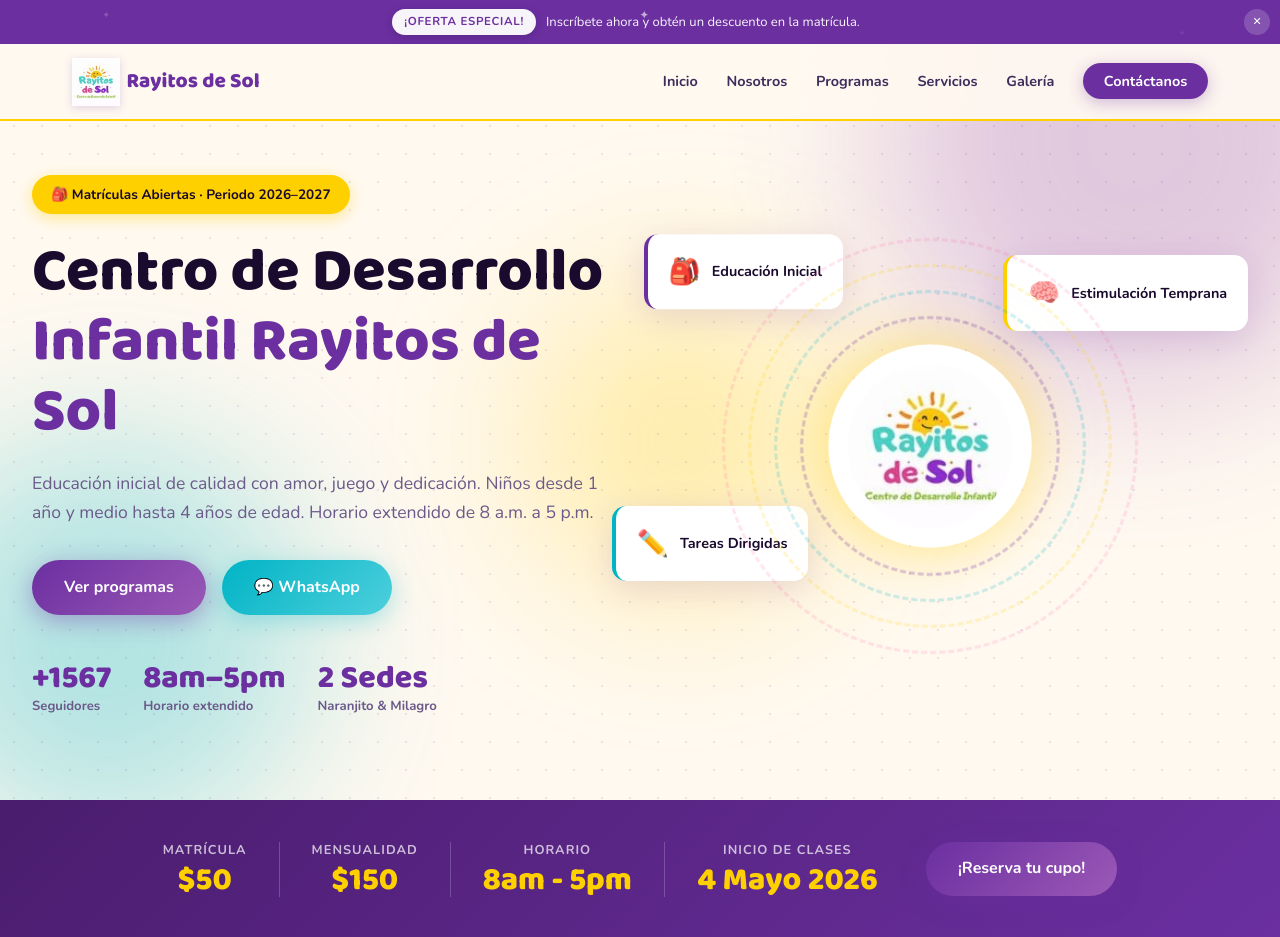
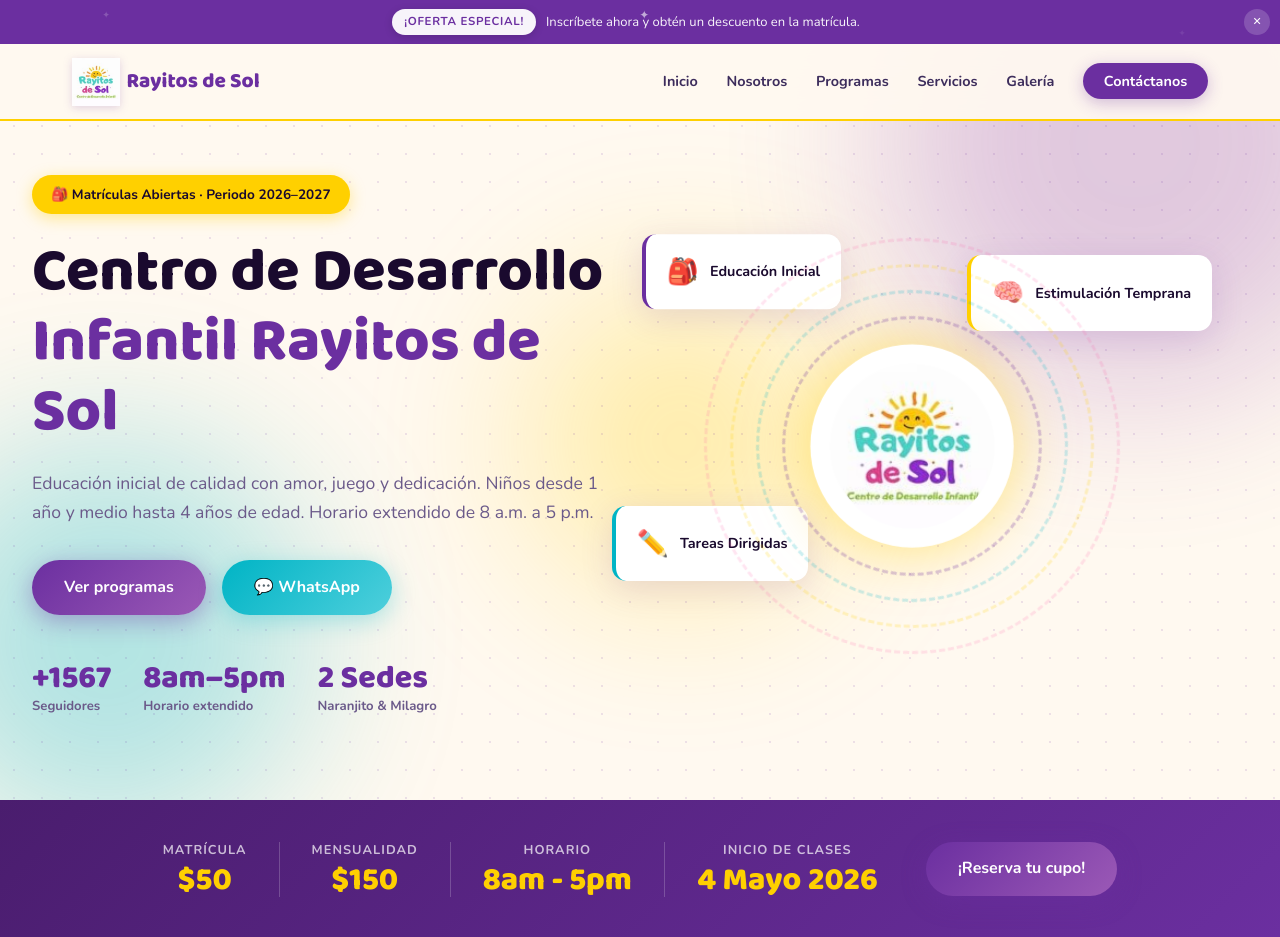
Before and after one commit to JhonToledo/rayitosdesol, a Flask app: page / in a window 1280 px wide. Shown: the top 937 px of the page. Run offline with Flask 3, Linux system fonts and the light colour scheme.

Commit message:
Fix hero-visual demasiado ancho en desktop
Agrega max-width: 600px a .hero-visual para que las cards flotantes
no se dispersen al borde de pantallas anchas.

Co-Authored-By: Claude Sonnet 4.6 <noreply@anthropic.com>

```diff
--- a/static/css/style.css
+++ b/static/css/style.css
@@ -122,7 +122,7 @@ body { font-family: var(--font-body); color: var(--text); background: var(--ligh
 .stat-num { font-family: var(--font-display); font-size: 2rem; font-weight: 800; color: var(--purple); line-height: 1; }
 .stat span:last-child { font-size: .82rem; color: #6B5A8A; font-weight: 700; }
 
-.hero-visual { flex: 1; display: flex; align-items: center; justify-content: center; position: relative; min-height: 450px; }
+.hero-visual { flex: 1; max-width: 600px; display: flex; align-items: center; justify-content: center; position: relative; min-height: 450px; }
 .hero-sun { position: absolute; width: 260px; height: 260px; display: flex; align-items: center; justify-content: center; }
 .sun-circle {
   width: 200px; height: 200px; border-radius: 50%;
```
